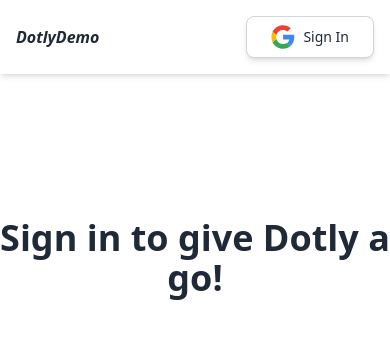
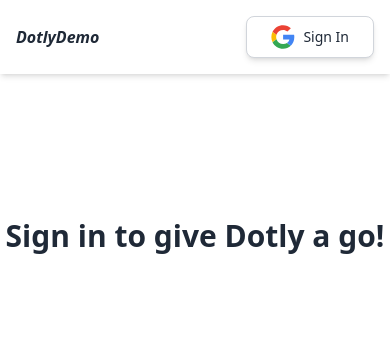
Before and after one commit to LombaxTech/DotlyTest, a Next.js app: page / in a window 390 px wide. Shown: the top 338 px of the page. Built offline with nearby package versions, Linux system fonts and the light colour scheme; no server answers.

Commit message:
mobile responsive changes

```diff
--- a/components/ChatPage.tsx
+++ b/components/ChatPage.tsx
@@ -98,7 +98,7 @@ export default function ChatPage() {
             <h1 className="text-xl font-medium">Ask away!</h1>
           </div>
         ) : (
-          <div className="p-10 px-32 flex-1 flex flex-col gap-4 overflow-y-auto">
+          <div className="lg:p-10 lg:px-32 p-4 flex-1 flex flex-col gap-4 overflow-y-auto">
             {messages &&
               messages.map((message: any) => {
                 const messageFromUser = message.role === "user";
@@ -121,10 +121,10 @@ export default function ChatPage() {
             <div className="" ref={newestMessageRef}></div>
           </div>
         )}
-        <div className="p-4 bg-white flex justify-center items-center">
+        <div className="p-4 lg:px-32 bg-white flex justify-center items-center">
           <input
             type="text"
-            className="p-2 border w-7/12"
+            className="p-2 border flex-1"
             placeholder="Enter your message"
             value={messageInput}
             onChange={(e) => setMessageInput(e.target.value)}
--- a/pages/index.tsx
+++ b/pages/index.tsx
@@ -27,7 +27,7 @@ export default function App() {
   if (!userLoading && !user)
     return (
       <div className="flex-1 flex flex-col items-center pt-36">
-        <h1 className="text-4xl font-bold text-center">
+        <h1 className="lg:text-4xl lg:font-bold text-center text-3xl font-semibold">
           Sign in to give Dotly a go!
         </h1>
       </div>
```
